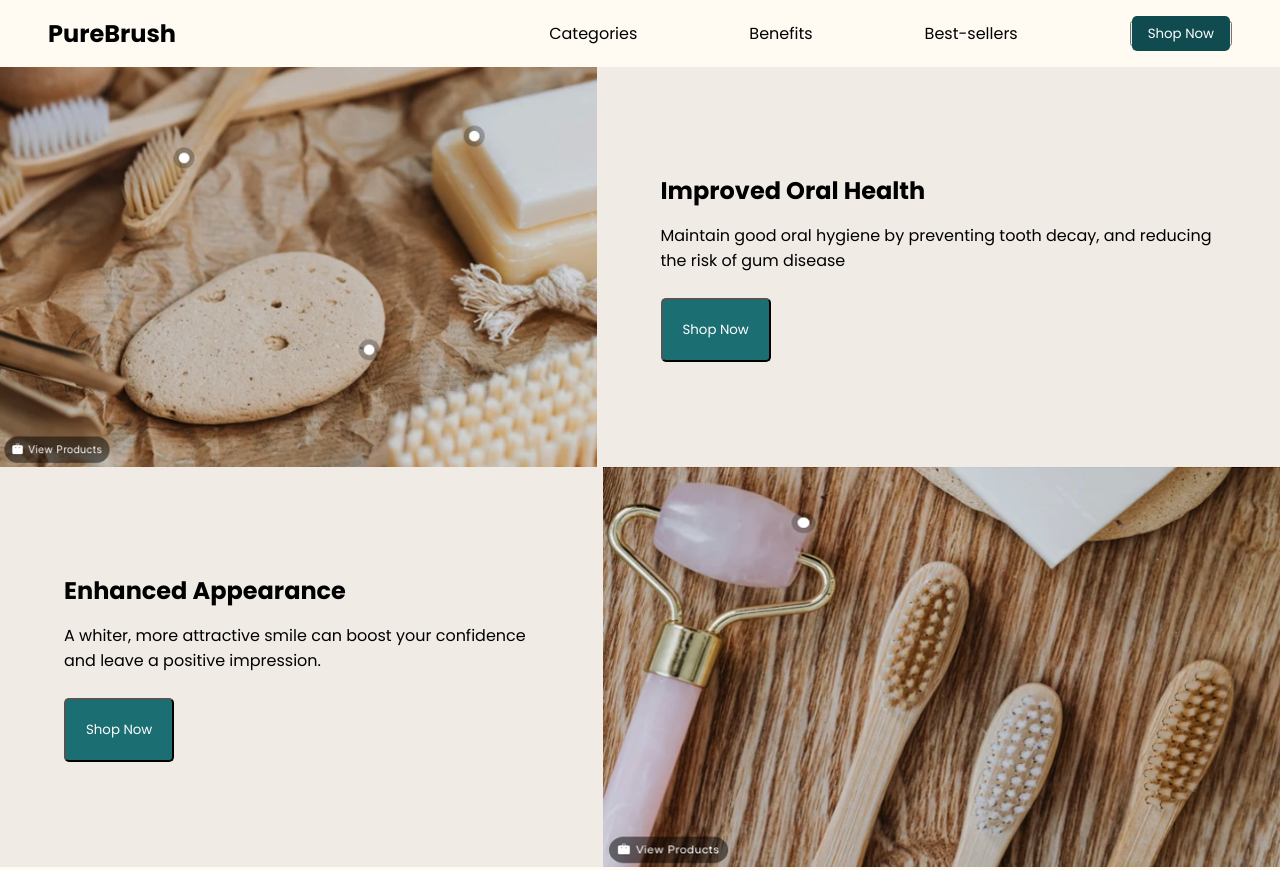
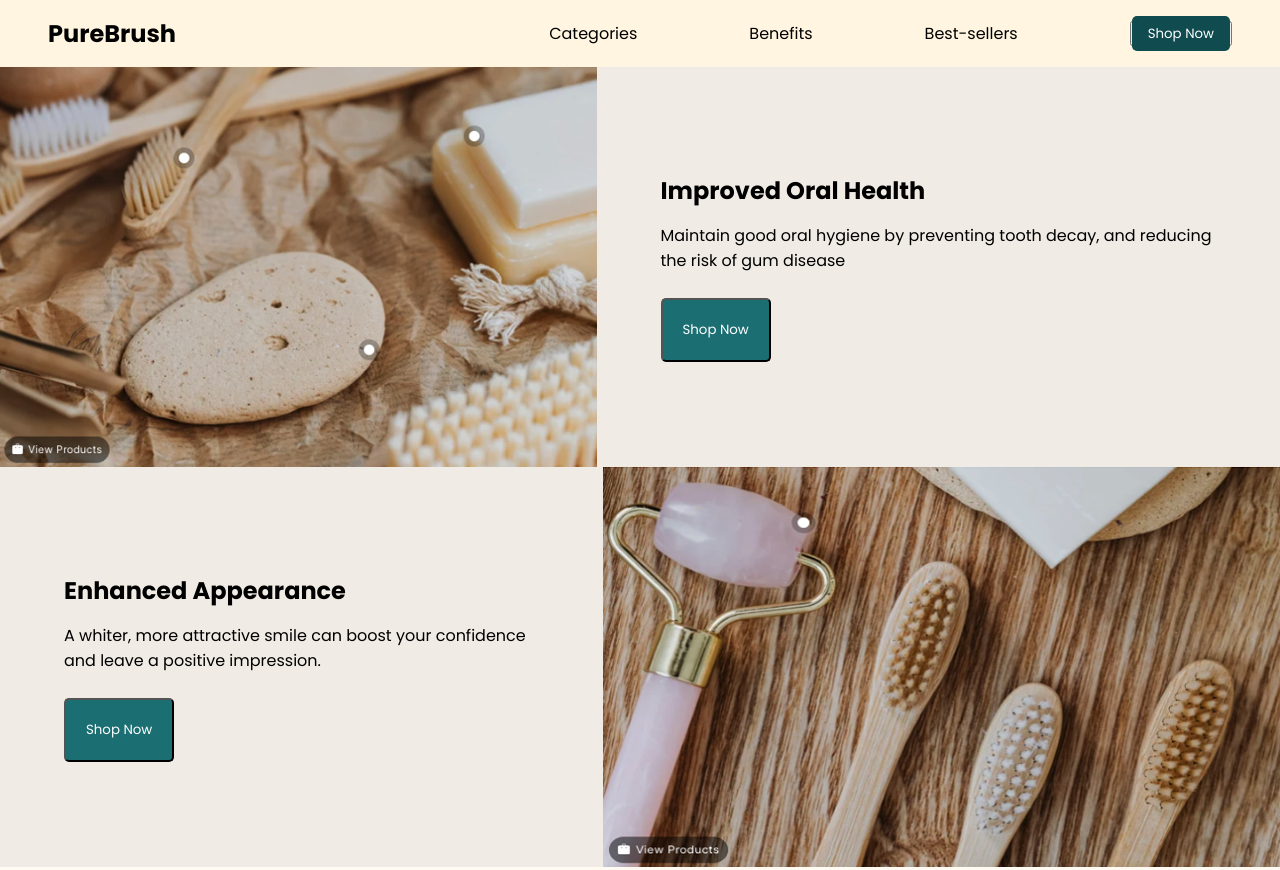
Before and after one commit to serpahenrique/Trabalho-PureBrush-DWDM, a plain HTML site: page index.html in a window 1280 px wide. Shown: the top 870 px of the page. Drawn offline with Linux system fonts and the light colour scheme.

Commit message:
ajuste de cor no header

```diff
--- a/style.css
+++ b/style.css
@@ -15,7 +15,7 @@ html{
     display: flex;
     align-items: center;
     padding: 20px 0;
-    background-color: #FFFBF2;
+    background-color: #FFF5E0;
     justify-content: space-between;
     padding: 1rem 3rem 1rem 3rem;
 }
```
